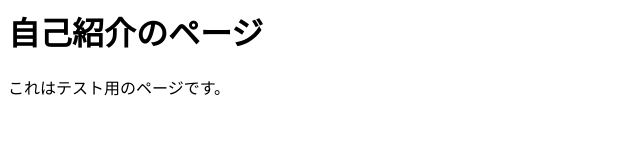
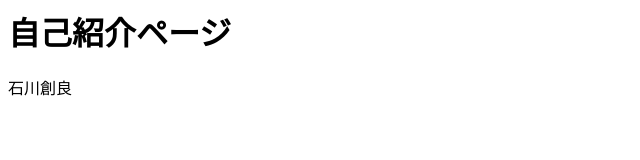
Before and after one commit to Sora-Ishi/t18050si.github.io, a plain HTML site: page index.html in a window 1280 px wide. Shown: the whole page, without its empty margins (0-640 px from the left). Drawn offline with Linux system fonts and the light colour scheme.

Commit message:
modified index

```diff
--- a/index.html
+++ b/index.html
@@ -4,7 +4,7 @@
     <title>自己紹介</title>
   </head>
   <body>
-    <h1>自己紹介のページ</h1>
-    これはテスト用のページです。
+    <h1>自己紹介ページ</h1>
+    石川創良
   </body>
 </html>
```
